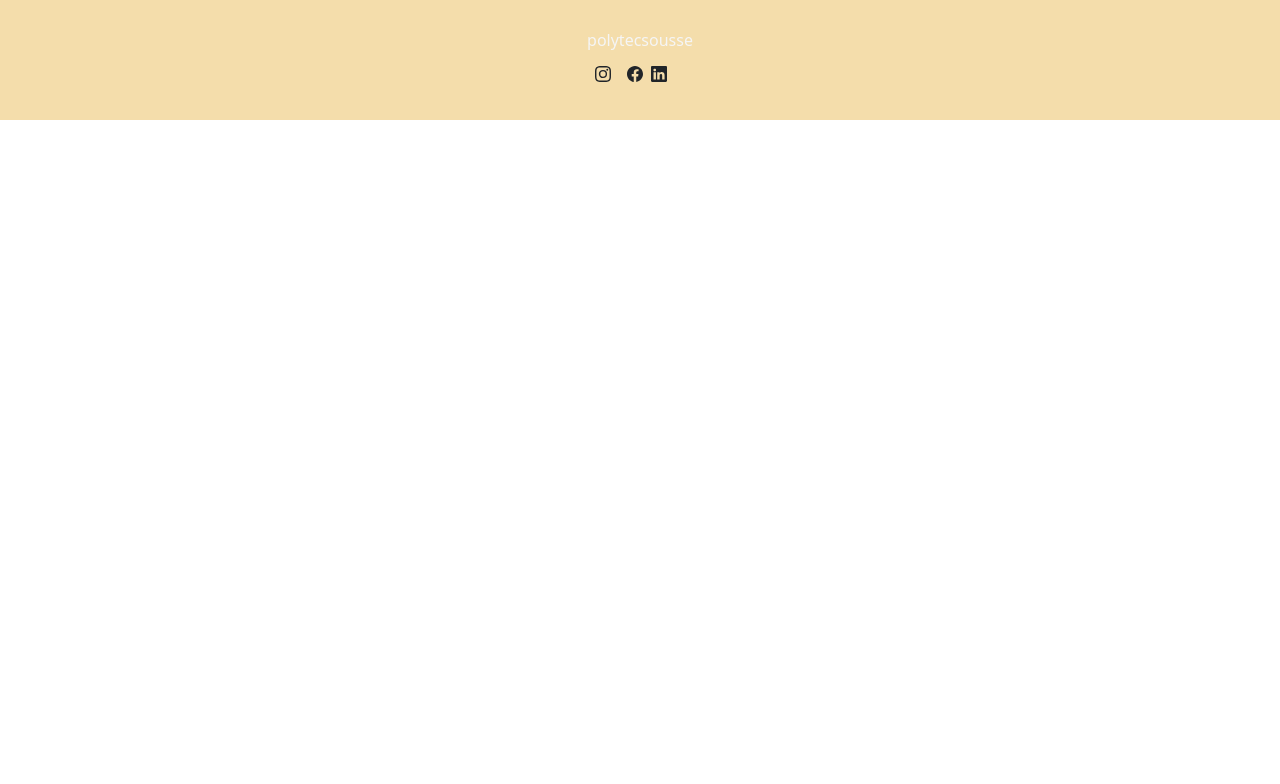
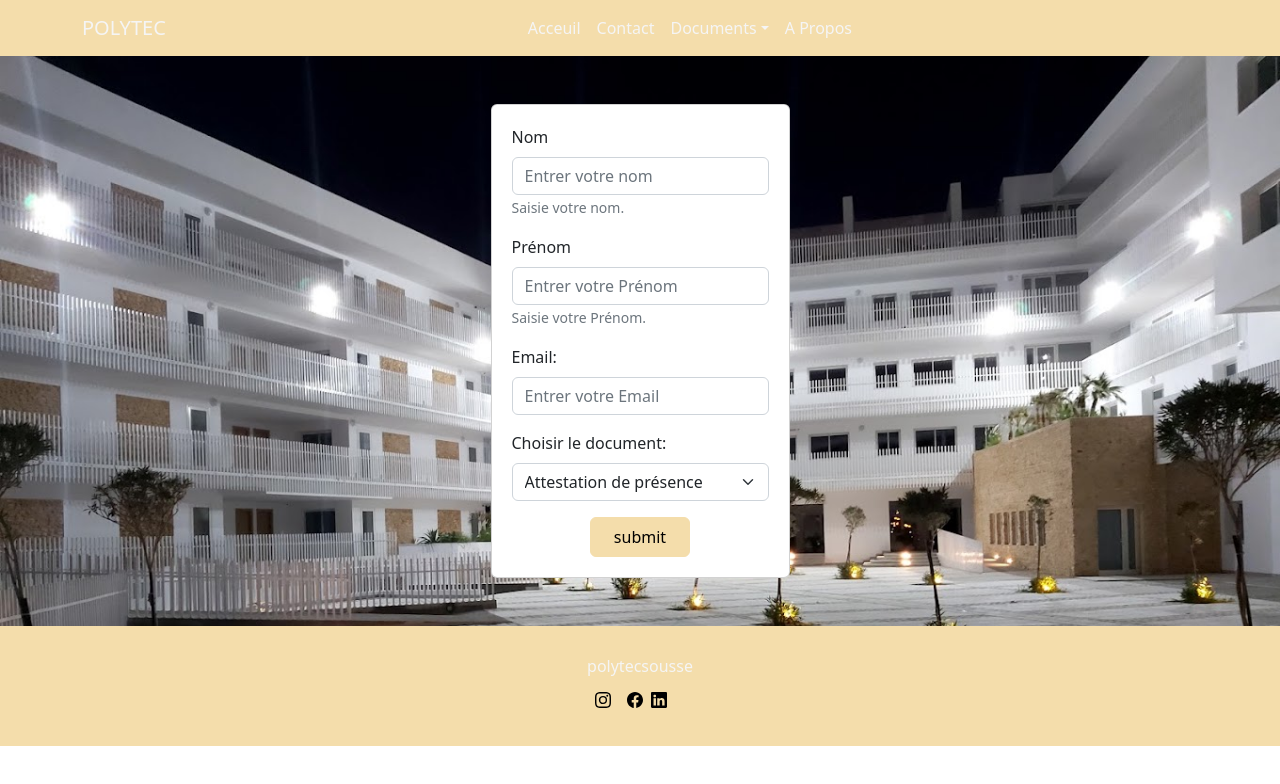
Before and after one commit to aminehz/projetSemestriel, a React (Create React App) app in the folder clientside/: page /Documents in a window 1280 px wide. Before the commit this address had no page. Shown: the top 784 px of the page. Built offline with nearby package versions, Linux system fonts and the light colour scheme.

Commit message:
Front Document interface completed

```diff
--- a/clientside/src/App.css
+++ b/clientside/src/App.css
@@ -16,6 +16,10 @@
   background-color: rgb(244, 221, 171);
   height: 120px;
 }
+#Footercontainer{
+  text-decoration: none !important;
+  color: black !important;
+}
 #AproposBtn:hover{
   background-color: whitesmoke !important;
   color:rgb(244, 221, 171) !important;
@@ -23,10 +27,25 @@
 }
 #AproposBtn{
   background-color:rgb(244, 221, 171) !important;
-  color: whitesmoke !important;
+  color: black !important;
   border-color: rgb(244, 221, 171) !important;
   height: 60px;
   width: 150px;
-
-
 }
+#submitBtn{
+  background-color:rgb(244, 221, 171) !important;
+  color: black !important;
+  border-color: rgb(244, 221, 171) !important;
+  height: 40px;
+  width: 100px;
+}
+#submitBtn:hover{
+  background-color: whitesmoke !important;
+  color:black !important;
+  border-color: rgb(244, 221, 171) !important;
+}
+#bgimgdoc{
+  background-image: url('../public/assets/bgdoc1.jpg');
+  background-repeat: no-repeat !important;
+  background-size: cover;
+}
--- a/clientside/src/App.js
+++ b/clientside/src/App.js
@@ -5,6 +5,7 @@ import Header from "./components/layouts/Header";
 import Footer from "./components/layouts/Footer";
 import { BrowserRouter as Router, Route, Routes } from "react-router-dom";
 import Acceuil from "./components/Acceuil";
+import Documents from "./components/Documents";
 
 function App() {
   return (
@@ -13,6 +14,7 @@ function App() {
         <Routes>
           <Route path="/" element={<SignIn />} />
          <Route path="/Acceuil" element={<> <Header /><Acceuil /></>} />
+         <Route path="/Documents" element={<><Header/><Documents/></>} />
         </Routes>
         <Footer />
       </div>
--- a/clientside/src/components/Acceuil.js
+++ b/clientside/src/components/Acceuil.js
@@ -1,6 +1,7 @@
 import "react-responsive-carousel/lib/styles/carousel.min.css";
 import { Carousel } from "react-responsive-carousel";
 import Button from 'react-bootstrap/Button';
+import { BrowserRouter as Router,Link } from "react-router-dom";
 const Acceuil = () => {
   return (
     <div className="me-auto">
@@ -23,7 +24,10 @@ const Acceuil = () => {
         </div>
       </Carousel>
       <div className="pt-5 pb-5 d-flex flex-row justify-content-center">
-      <Button id="AproposBtn">A propos</Button>
+        <Link to="/Apropos">
+        <Button id="AproposBtn">A propos</Button>
+        </Link>
+
       </div>
 
     </div>
--- /dev/null
+++ b/clientside/src/components/Documents.js
@@ -0,0 +1,48 @@
+import Button from "react-bootstrap/Button";
+import Form from "react-bootstrap/Form";
+import Card from "react-bootstrap/Card";
+const Documents = () => {
+  return (
+    <div className="d-flex justify-content-center p-5 bg-image" id="bgimgdoc">
+      <Card className="p-1">
+        <Card.Body>
+          <Form>
+            <Form.Group className="mb-3">
+              <Form.Label>Nom</Form.Label>
+              <Form.Control type="text" placeholder="Entrer votre nom" />
+              <Form.Text className="text-muted">Saisie votre nom.</Form.Text>
+            </Form.Group>
+
+            <Form.Group className="mb-3">
+              <Form.Label>Prénom</Form.Label>
+              <Form.Control type="text" placeholder="Entrer votre Prénom" />
+              <Form.Text className="text-muted">Saisie votre Prénom.</Form.Text>
+            </Form.Group>
+
+            <Form.Group className="mb-3">
+              <Form.Label>Email:</Form.Label>
+              <Form.Control type="text" placeholder="Entrer votre Email" />
+            </Form.Group>
+
+            <Form.Group className="mb-3">
+              <Form.Label>Choisir le document:</Form.Label>
+              <Form.Select>
+                <option>Attestation de présence</option>
+                <option>Certification d'inscription</option>
+                <option>Rélevé de Note</option>
+                <option>Attestation de Réussite</option>
+              </Form.Select>
+            </Form.Group>
+
+            <div className="d-flex justify-content-center">
+              <Button id="submitBtn" type="submit">
+                submit
+              </Button>
+            </div>
+          </Form>
+        </Card.Body>
+      </Card>
+    </div>
+  );
+};
+export default Documents;
--- a/clientside/src/components/layouts/Footer.js
+++ b/clientside/src/components/layouts/Footer.js
@@ -1,32 +1,39 @@
 import { Container, Nav } from "react-bootstrap";
 import Navbar from "react-bootstrap/Navbar";
-import { BsInstagram , BsFacebook,BsLinkedin } from "react-icons/bs";
+import { BsInstagram, BsFacebook, BsLinkedin } from "react-icons/bs";
 
-const Footer=() => {
-
-    return(
-
+const Footer = () => {
+  return (
     <div>
       <Navbar className="footer">
-
         <div className="m-auto">
           <Container>
+            <Nav.Link
+              className="m-auto"
+              id="NavLink"
+              href="https://www.polytecsousse.tn/"
+            >
+              polytecsousse
+            </Nav.Link>
 
-                      <Nav.Link className="m-auto" id="NavLink" href="https://www.polytecsousse.tn/">polytecsousse</Nav.Link>
+            <a href="https://instagram.com/polytechnique_sousse?igshid=YmMyMTA2M2Y=" target="_blank" id="Footercontainer">
 
-                      <label className="p-2"><BsInstagram/></label>
-                      <label className="p-2"><BsFacebook/></label>
-                      <BsLinkedin/>
-
-
+              <label className="p-2">
+                <BsInstagram />
+              </label>
+            </a>
+            <a href="https://fr-fr.facebook.com/EcolePolytechniqueSousse/" target="_blank" id="Footercontainer">
+              <label className="p-2">
+                <BsFacebook />
+              </label>
+            </a>
+            <a href="https://www.linkedin.com/company/ecole-polytechnique-sousse/" target="_blank" id="Footercontainer">
+              <BsLinkedin />
+            </a>
           </Container>
         </div>
-
-
       </Navbar>
-
     </div>
   );
-
-}
+};
 export default Footer;
--- a/clientside/src/components/layouts/Header.js
+++ b/clientside/src/components/layouts/Header.js
@@ -10,11 +10,11 @@ const Header = () => {
     <div className="">
       <Navbar className="NavBg">
         <Container>
-          <Navbar.Brand id="NavLink" href="#home">
+          <Navbar.Brand id="NavLink" href="/Acceuil">
             POLYTEC
           </Navbar.Brand>
           <Nav className="m-auto">
-            <Nav.Link id="NavLink" href="#home">
+            <Nav.Link id="NavLink" href="/Acceuil">
               Acceuil
             </Nav.Link>
             <Nav.Link id="NavLink" href="#features">
@@ -27,7 +27,7 @@ const Header = () => {
               <NavDropdown.Item href="#action/3.2">
                 Certification
               </NavDropdown.Item>
-              <NavDropdown.Item href="#action/3.3">Document</NavDropdown.Item>
+              <NavDropdown.Item href="/Documents">Document</NavDropdown.Item>
             </NavDropdown>
             <Nav.Link id="NavLink" href="#pricing">
               A Propos
```
Also changed, not shown: clientside/public/assets/bgdoc.jpg (added), clientside/public/assets/bgdoc1.jpg (added). Lines whose indentation alone changed are shown as unchanged.
